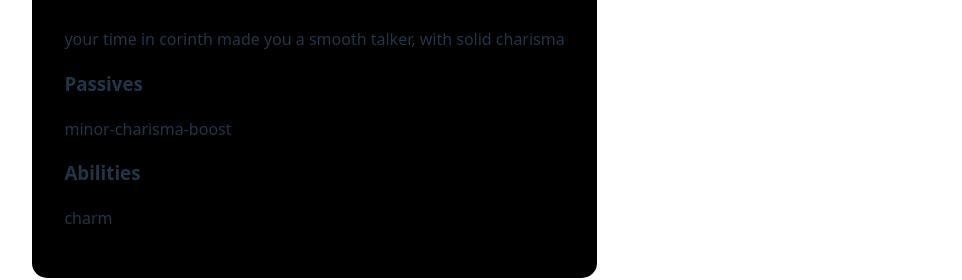
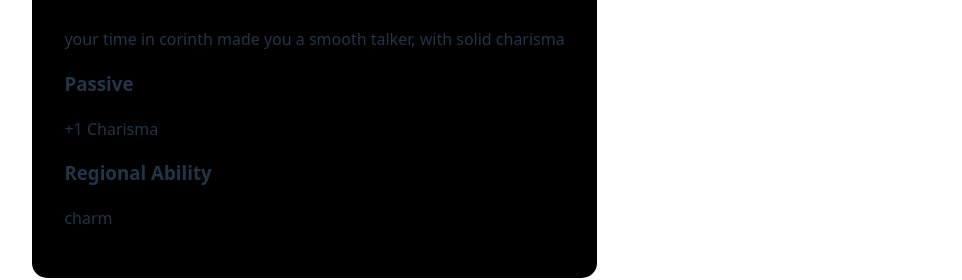
Before and after one commit to tecxh/character-gen, a React (Vite) app: page / in a window 1280 px wide. Both pictures are taken after a click on the button "Corinth". Shown: the part 351-631 px from the top of the page, without its empty margins (158-1120 px from the left). Built offline with nearby package versions, Linux system fonts and the light colour scheme.

Commit message:
add passive display common component and use in loc desc

```diff
--- /dev/null
+++ b/src/components/common/PassiveDisplay.tsx
@@ -0,0 +1,18 @@
+import type { Passive } from "../../types";
+
+interface PassiveDisplayProps {
+    passive: Passive;
+}
+
+
+export const PassiveDisplay = ({ passive }: PassiveDisplayProps) => {
+    const { key, effect: { direction, value, attribute } } = passive;
+
+    const symbol = direction === 'positive' ? '+' : '-';
+
+    return (
+        <div key={key}>
+            <p style={{ textTransform: 'capitalize'}}>{symbol}{value} {attribute}</p>
+        </div>
+    )
+}
--- a/src/components/menuScreens/OriginLocationScreen/LocationDescription.tsx
+++ b/src/components/menuScreens/OriginLocationScreen/LocationDescription.tsx
@@ -1,12 +1,14 @@
 import { useCharacter } from "../../../lib/CharacterContext"
 import { useData } from "../../../lib/DataContext";
+import { PassiveDisplay } from "../../common/PassiveDisplay";
 
 export const LocationDescription = () => {
     const { bio: { originLocation } } = useCharacter();
-    const { locations } = useData();
+    const { locations, passives } = useData();
 
     if (!originLocation) return null;
     const location = locations.find((location) => location.key === originLocation);
+    const locationPassive = passives.filter((passive) => location?.passives.includes(passive.key))[0]
 
     // dont want to have to opt chain, should be able to find a way to
     // let TS know this wont be undefined
@@ -14,9 +16,9 @@ export const LocationDescription = () => {
         <div>
             <h2 style={{ textTransform: 'capitalize'}}>{location?.label}</h2>
             <p>{location?.flavorText}</p>
-            <h3>Passives</h3>
-            <p>{location?.passives}</p>
-            <h3>Abilities</h3>
+            <h3>Passive</h3>
+            <PassiveDisplay passive={locationPassive} />
+            <h3>Regional Ability</h3>
             <p>{location?.abilities}</p>
         </div>
     )
```
